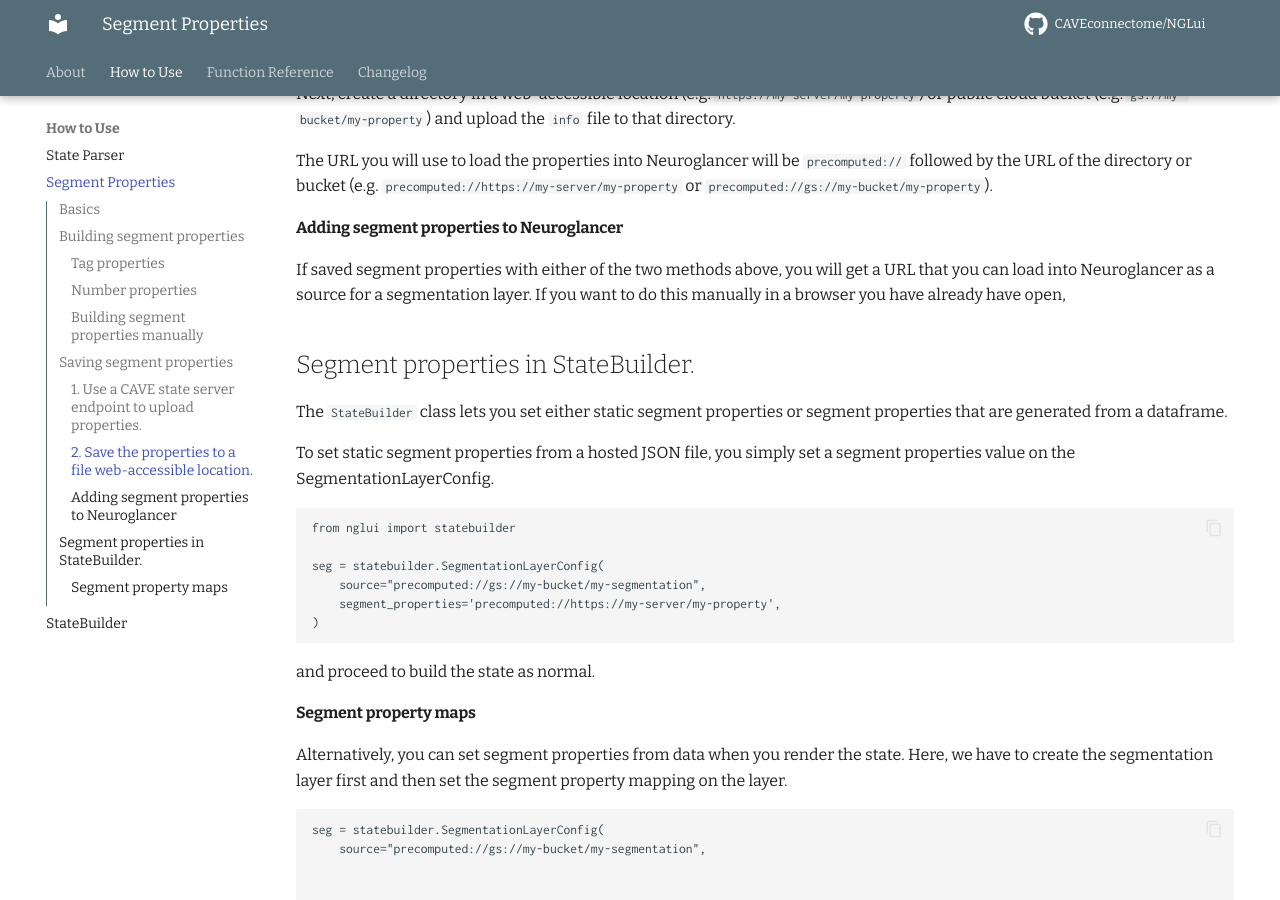
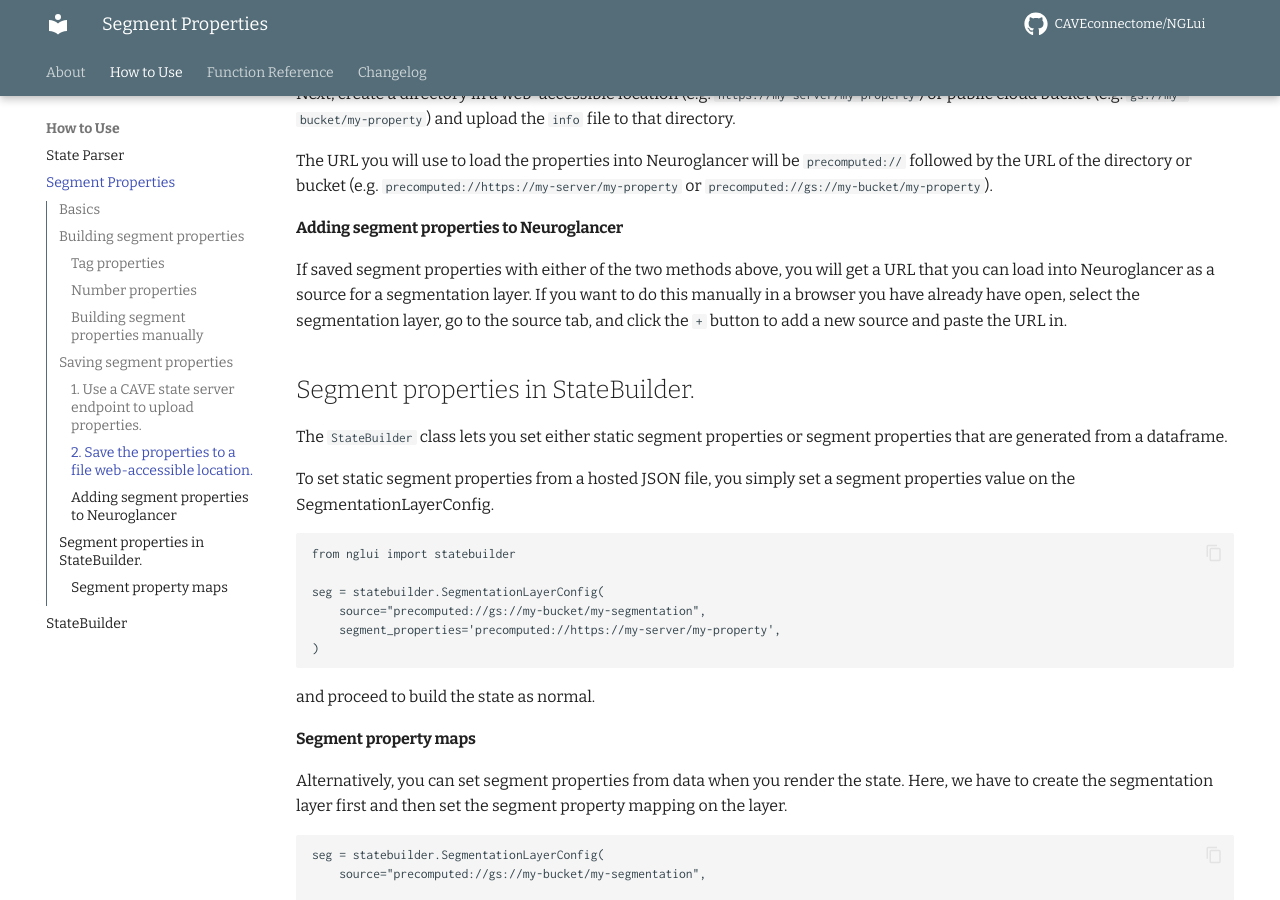
Before and after one commit to CAVEconnectome/nglui, an MkDocs documentation site: the page built from docs/usage/segmentprops.md, in a window 1280 px wide and 900 px high, scrolled down 4100 px. Built offline with MkDocs 1.6.1 and Material for MkDocs 9.7.7, drawn with Linux system fonts in a browser that asks for light colours; comment, search, counter and statistics services are not loaded.

Commit message:
finish incomplete sentence

```diff
--- a/docs/usage/segmentprops.md
+++ b/docs/usage/segmentprops.md
@@ -164,7 +164,8 @@
 #### Adding segment properties to Neuroglancer
 
 If saved segment properties with either of the two methods above, you will get a URL that you can load into Neuroglancer as a source for a segmentation layer.
-If you want to do this manually in a browser you have already have open,
+If you want to do this manually in a browser you have already have open, select the segmentation layer, go to the source tab, and click the `+` button to add a new source and paste the URL in.
+
 
 ## Segment properties in StateBuilder.
 
```
